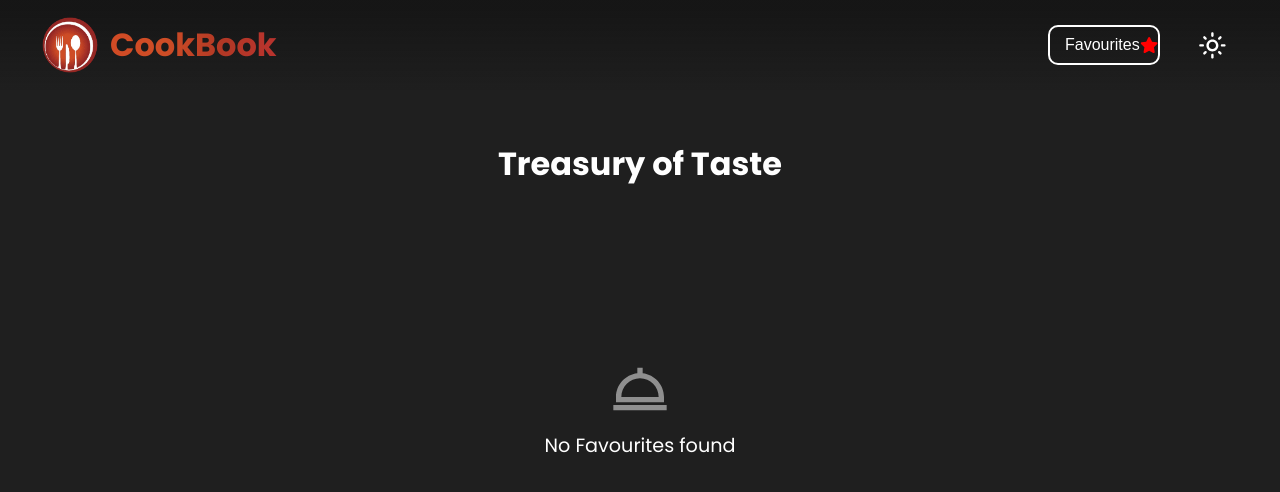
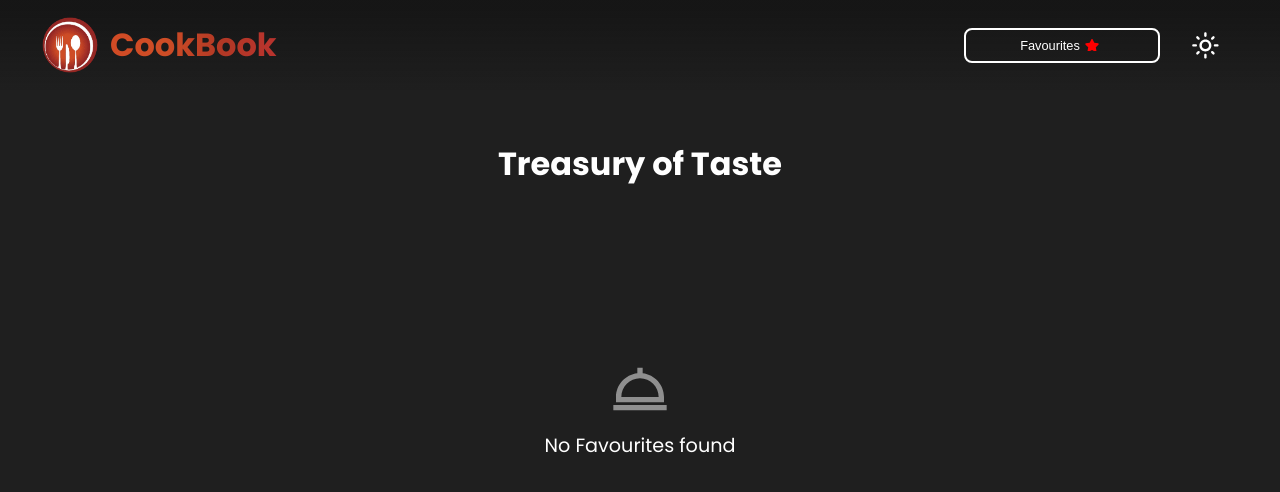
Before and after one commit to nareshkumarnandam/recipe-search-app, a React (Create React App) app: page /favourites in a window 1280 px wide. Shown: the top 492 px of the page. Built offline with nearby package versions, Linux system fonts and the light colour scheme.

Commit message:
made complete responsive

```diff
--- a/src/components/Favourites/Style.css
+++ b/src/components/Favourites/Style.css
@@ -68,6 +68,17 @@
 }
 .noFavDiv p{
     font-size: 1.2rem;
+}
+
+@media (max-width: 1300px){
+    .favItem img{
+        margin: 0 2rem;
+    }
+    .optionsColumn button{
+        padding: .7rem;
+        font-size: .9rem;
+        width: 60%;
+    }
 }
 
 @media (max-width: 500px){
--- a/src/components/Header/Style.css
+++ b/src/components/Header/Style.css
@@ -61,7 +61,7 @@
   background: linear-gradient(
     180deg,
     rgba(192, 192, 192, 0) 0%,
-    #f8f9fd 79.17%
+    #FFFFF7
   );
   position: absolute;
   bottom: 50px;
@@ -74,15 +74,13 @@
   background: transparent;
   font-size: 1.3rem;
   cursor: pointer;
-  background-color: rgba(255, 255, 255, 0.1);
-  border: 1px solid rgba(255, 255, 255, 0.1);
-  backdrop-filter: blur(30px);
   color: rgba(0, 0, 0, 0.8);
 }
 .searchresultsDiv {
   position: relative;
   top: 50px;
   width: 100vw;
+  margin-bottom: 10px;
 }
 .resultsDisplay {
   font-size: 1.2rem;
@@ -185,7 +183,25 @@
     width: 6rem;
   }
 
-@media (max-width: 500px) {
+
+
+@media screen and (min-width: 501px) and (max-width: 1300px){
+    .header h1 {
+        position: relative;
+        bottom: 40px;
+        font-size: 2.5rem;
+        font-weight: 800;
+        color: #cb4b27;
+        text-shadow: 4px 2px 2px #000000;
+      }
+      .searchDiv{
+        position: relative;
+        bottom: 20px;
+        width: 50%;
+      }
+}
+
+@media screen and (min-width: 240px) and (max-width: 500px) {
     .header {
       width: 100%;
       height: 400px;
@@ -247,7 +263,7 @@
       background: linear-gradient(
         180deg,
         rgba(192, 192, 192, 0) 0%,
-      #f8f9fd 79.17%
+        #FFFFF7
       );
       position: absolute;
       bottom: 250px;
@@ -260,9 +276,6 @@
       background: transparent;
       font-size: 1.3rem;
       cursor: pointer;
-    background-color: rgba(255, 255, 255, 0.1);
-    border: 1px solid rgba(255, 255, 255, 0.1);
-    backdrop-filter: blur(30px);
       color: rgba(0, 0, 0, 0.8);
     }
     .searchresultsDiv {
--- a/src/components/ItemCards/Style.css
+++ b/src/components/ItemCards/Style.css
@@ -91,6 +91,24 @@
     border: none;
     outline: none;
     border-radius: 10px;
+}
+
+
+@media (max-width: 1300px){
+    .ItemCard h1{
+        font-size: 1.2rem;
+    }
+    .rightDiv{
+        padding: 3rem;
+    }
+    .rightDivDetails{
+        gap: 20px;
+        font-size: .9rem;
+    }
+    .addToFavBtn{
+        padding: .7rem;
+        font-size: .9rem;
+    }
 }
 
 @media (max-width: 500px){
--- a/src/components/Navbar/Style.css
+++ b/src/components/Navbar/Style.css
@@ -117,6 +117,49 @@
     padding-left: 15px;
 }
 
+
+@media (max-width: 1300px){
+    .rightNav .lightBtn{
+        width: 35%;
+        height: 35px;
+        border-radius: 8px;
+        border: 2px  solid rgb(255, 255, 255);
+        color: rgb(255, 255, 255);
+        outline: 0;
+        background: transparent;
+        cursor: pointer;
+        font-size: .8rem;
+        font-weight: 520;
+        text-align: center;
+        display: flex;
+        justify-content: center;
+        align-items: center;
+        padding-left: 0px;
+    }
+    .star{
+        width: 20px;
+        color: red;
+        padding: 0;
+        margin: 2px;
+    }
+    .rightNav .darkBtn{
+        width: 35%;
+        height: 35px;
+        border-radius: 8px;
+        border: 2px  solid rgb(255, 255, 255);
+        color: rgb(255, 255, 255);
+        outline: 0;
+        background: transparent;
+        cursor: pointer;
+        font-size: .8rem;
+        font-weight: 520;
+        text-align: center;
+        display: flex;
+        justify-content: center;
+        align-items: center;
+        padding-left: 0px;
+    }
+}
 
 @media (max-width: 500px) {
     .navbar{
```
Also changed, not shown: src/components/Popular/Style.css (line endings or trailing spaces). Lines whose indentation alone changed are shown as unchanged.
